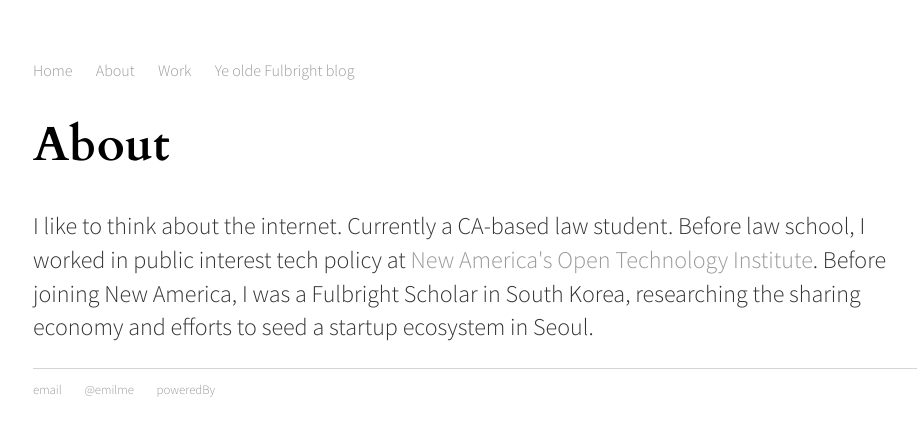
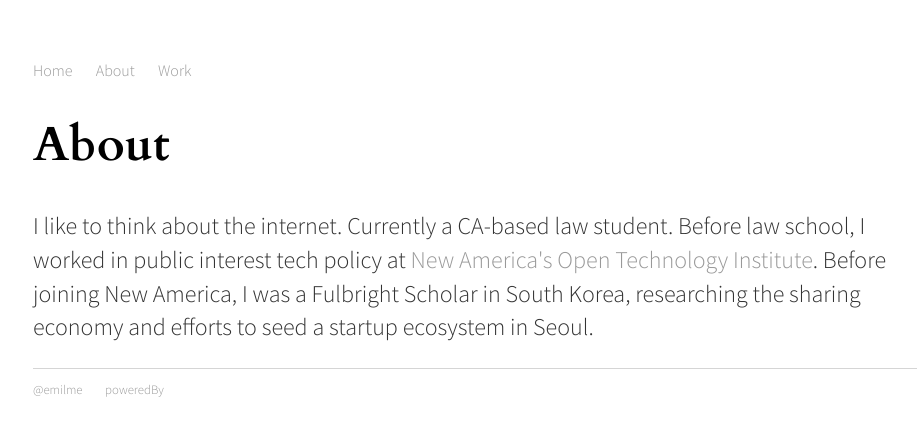
Before and after one commit to emilme/emilme.github.io, a Jekyll site: the page built from about/index.html, in a window 1280 px wide. Shown: the top 436 px of the page, without its empty margins (159-1076 px from the left). Built offline with Jekyll 4.4.1, drawn with Linux system fonts in a browser that asks for light colours.

Commit message:
Update default.html

```diff
--- a/_layouts/default.html
+++ b/_layouts/default.html
@@ -23,8 +23,8 @@
 	        		<li><a href="/">Home</a></li>
 		        	<li><a href="/about">About</a></li>
 	        		<li><a href="/work">Work</a></li>
-	        		<!-- <li><a href="/blog">Blog</a></li>-->
-	        		<li><a href="http://emilyinrok.tumblr.com">Ye olde Fulbright blog</a></li>
+	        		<!-- <li><a href="/blog">Blog</a></li>
+	        		<li><a href="http://emilyinrok.tumblr.com">Ye olde Fulbright blog</a></li>-->
     			</ul>
 			</nav>
 			<div class="container">
@@ -34,7 +34,7 @@
 			</div><!-- /.container -->
 			<footer>
 	    		<ul>
-	        		<li><a href="mailto:emily.hong@aya.yale.edu">email</a></li>
+	        		<!--<li><a href="mailto:emily.hong@aya.yale.edu">email</a></li>-->
 	        		<li><a href="https://twitter.com/emilme">@emilme</a></li>
 	        		<li><a href="https://github.com/">poweredBy</a></li>
 				</ul>
```
